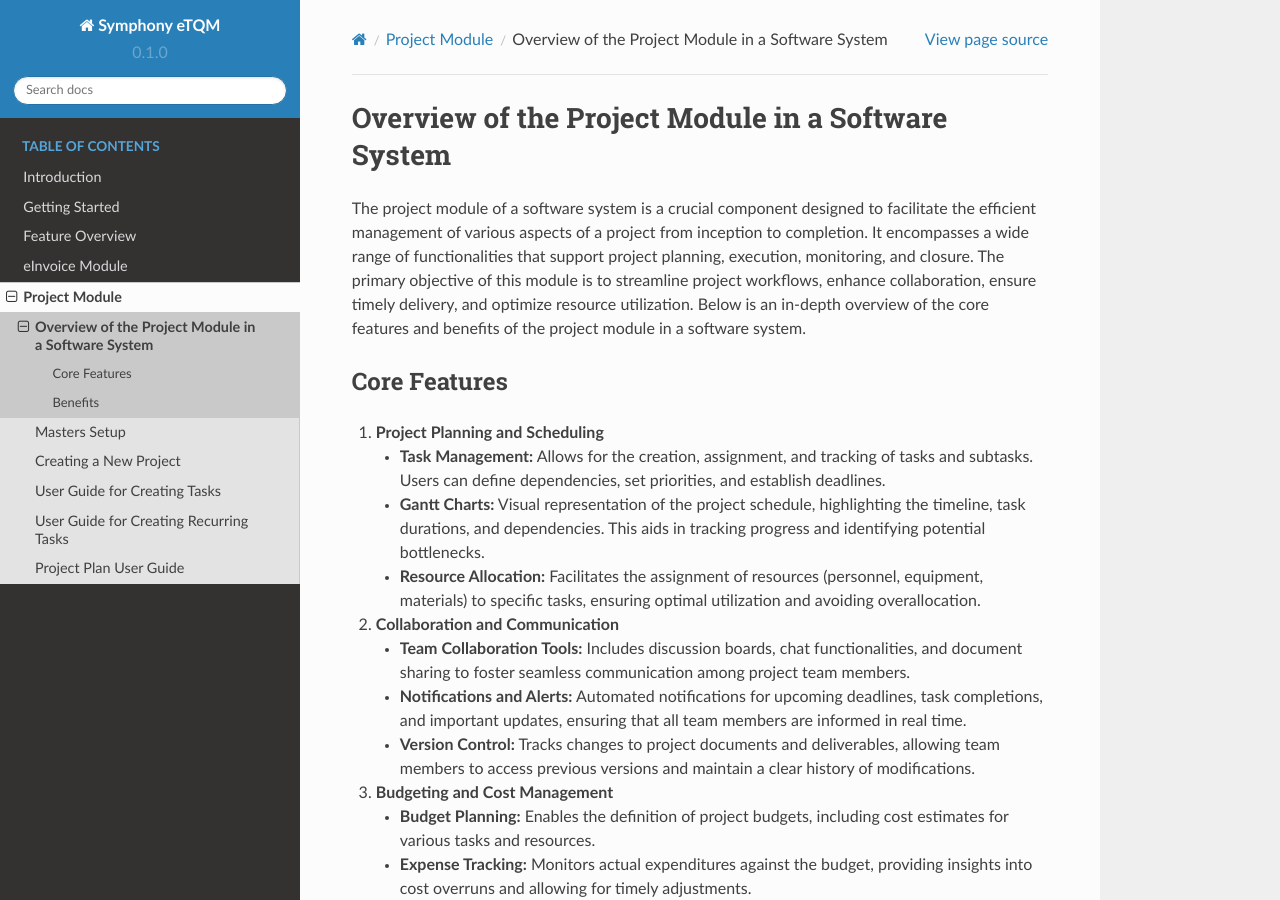
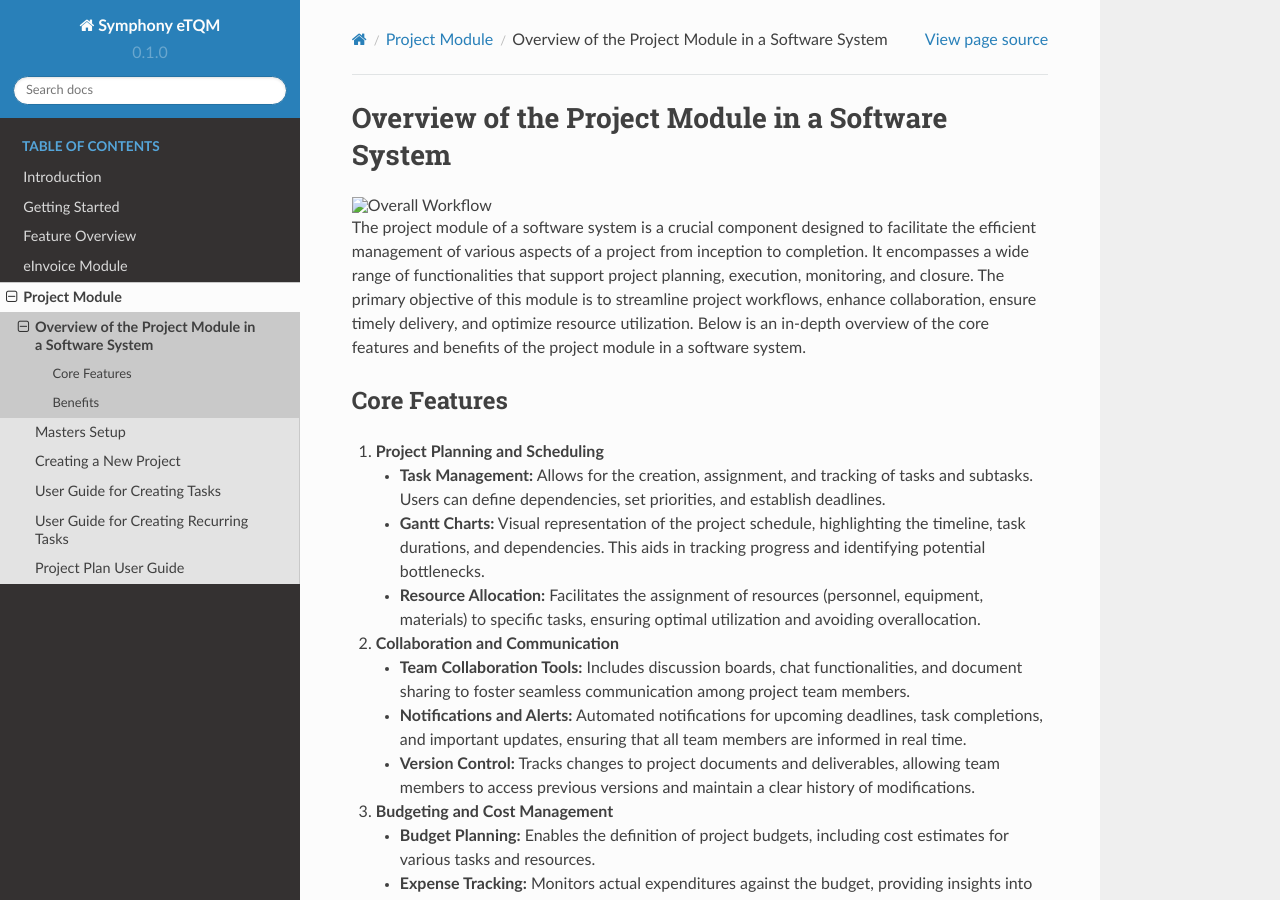
Before and after one commit to wookfai/manual, a Sphinx documentation site: the page built from docs/source/modules/projects/overview.rst, in a window 1280 px wide and 900 px high. Built offline with Sphinx 7.4.7 and the Read the Docs theme 2.0.0, drawn with Linux system fonts in a browser that asks for light colours; pages that are not in the unit, such as notebooks, are missing from menus.

Commit message:
Update overview.rst

```diff
--- a/docs/source/modules/projects/overview.rst
+++ b/docs/source/modules/projects/overview.rst
@@ -1,5 +1,9 @@
 Overview of the Project Module in a Software System
 ===================================================
+
+.. image:: images/workflow.jpg
+   :alt: Overall Workflow
+   :align: center
 
 The project module of a software system is a crucial component designed to facilitate the efficient management of various aspects of a project from inception to completion. It encompasses a wide range of functionalities that support project planning, execution, monitoring, and closure. The primary objective of this module is to streamline project workflows, enhance collaboration, ensure timely delivery, and optimize resource utilization. Below is an in-depth overview of the core features and benefits of the project module in a software system.
 
```
